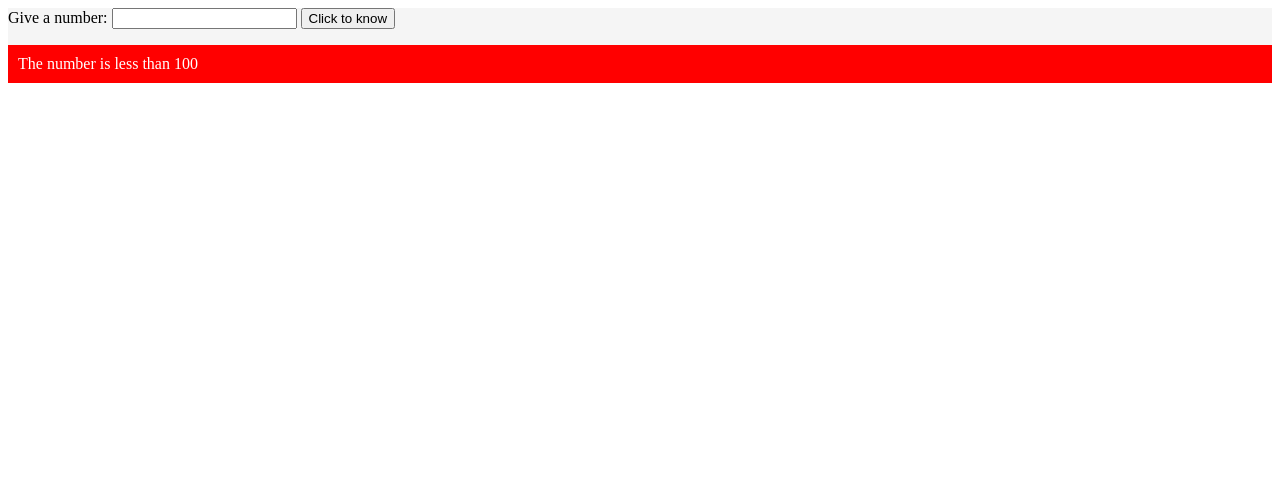
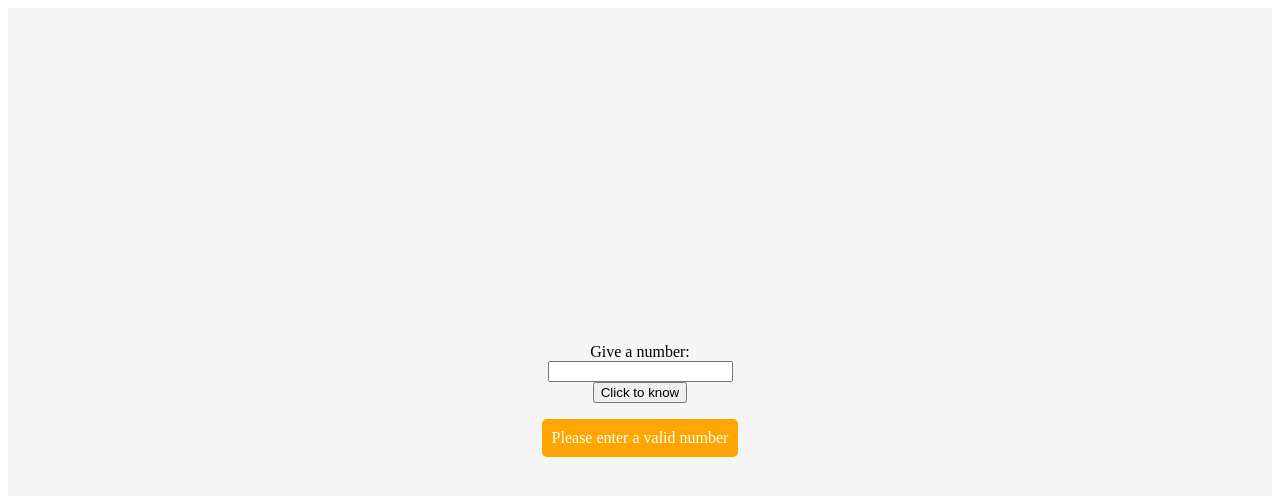
Before and after one commit to Atharva-develop/practic4, a plain HTML site: page index.html in a window 1280 px wide. Both pictures are taken after a click on the button "Click to know". Drawn offline with Linux system fonts and the light colour scheme.

Commit message:
Update index.html

```diff
--- a/index.html
+++ b/index.html
@@ -6,12 +6,18 @@
     <style>
         #content {
             width: 100%;
-            height: 100%;
+            height: 100vh; /* Changed to viewport height to ensure proper height */
             background-color: whitesmoke;
+            display: flex;
+            flex-direction: column;
+            align-items: center;
+            justify-content: center;
         }
         #demo {
             padding: 10px; /* Added padding for better readability */
             color: white; /* Added text color for better visibility */
+            border-radius: 5px; /* Optional: Add rounded corners for better appearance */
+            text-align: center; /* Center the text inside the element */
         }
     </style>
 </head>
@@ -24,17 +30,22 @@
     <script>
         function greaterThanOrLessThanHundred() {
             let number = parseFloat(document.getElementById('input').value);
-            if (number > 100) {
-                document.getElementById('demo').innerHTML = 'The number is greater than 100';
-                document.getElementById('demo').style.backgroundColor = 'blue';
+            let demoElement = document.getElementById('demo');
+
+            if (isNaN(number)) { // Check if the input is a valid number
+                demoElement.innerHTML = 'Please enter a valid number';
+                demoElement.style.backgroundColor = 'orange'; // Color to indicate an invalid input
+            } else if (number > 100) {
+                demoElement.innerHTML = 'The number is greater than 100';
+                demoElement.style.backgroundColor = 'blue';
             }
             else if (number === 100) {
-                document.getElementById('demo').innerHTML = 'The number is 100';
-                document.getElementById('demo').style.backgroundColor = 'gray'; // Added color for equality case
+                demoElement.innerHTML = 'The number is 100';
+                demoElement.style.backgroundColor = 'gray'; // Color for equality case
             }
             else {
-                document.getElementById('demo').innerHTML = 'The number is less than 100';
-                document.getElementById('demo').style.backgroundColor = 'red';
+                demoElement.innerHTML = 'The number is less than 100';
+                demoElement.style.backgroundColor = 'red';
             }
         }
     </script>
```
